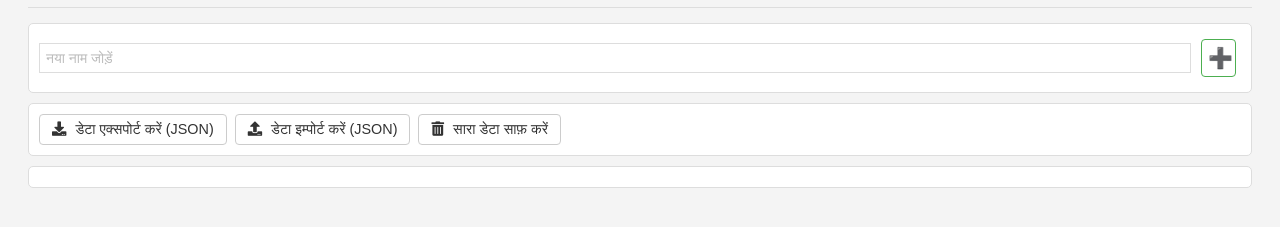
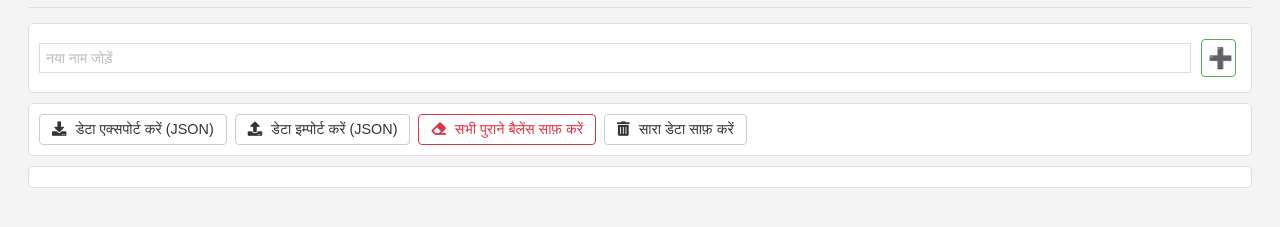
Before and after one commit to tarikbeg91/Attendance-new, a plain HTML site: page index.html in a window 1280 px wide. Both pictures are taken after a click on the button 1234 px from the left and 42 px from the top of the page. Shown: the part 59-286 px from the top of the page. Drawn offline with nearby package versions, Linux system fonts and the light colour scheme.

Commit message:
Update index.html

```diff
--- a/index.html
+++ b/index.html
@@ -415,6 +415,11 @@
         html.dark #archiveUserBtn.reactivate-style { border-color:var(--warning-color-dark); color:var(--warning-color-dark); }
         html.dark #archiveUserBtn.reactivate-style:hover { background-color:var(--warning-color-dark); color:var(--reminder-text); }
 
+        #clearAllBalancesBtn { border-color: var(--danger-color); color: var(--danger-color); }
+        #clearAllBalancesBtn:hover { background-color: var(--danger-color); color: white; }
+        html.dark #clearAllBalancesBtn { border-color:var(--danger-color-dark); color:var(--danger-color-dark); }
+        html.dark #clearAllBalancesBtn:hover { background-color:var(--danger-color-dark); color:var(--background-color); }
+
         .modal { display: none; position: fixed; z-index: 1000; left: 0; top: 0; width: 100%; height: 100%; overflow: auto; background-color: rgba(0,0,0,0.4); }
         .modal-content { background-color: var(--container-bg-color); margin: 10% auto; padding: 20px; border: 1px solid var(--border-color); border-radius: 8px; width: 90%; max-width: 500px; box-shadow: 0 4px 8px rgba(0,0,0,0.2); }
         .modal-header { display: flex; justify-content: space-between; align-items: center; border-bottom: 1px solid var(--border-color); padding-bottom: 10px; margin-bottom: 10px; }
@@ -626,6 +631,9 @@
             <i class="fas fa-upload"></i> <span data-translate-key="importData">Import Data (JSON)</span>
         </button>
         <input type="file" id="importFileInput" accept=".json" onchange="handleFileUpload(event)" style="display:none;">
+        <button id="clearAllBalancesBtn" onclick="clearAllCarriedBalances()">
+            <i class="fas fa-eraser"></i> <span data-translate-key="clearAllBalances">Clear ALL Carried Balances</span>
+        </button>
         <button id="clearDataBtn" onclick="clearAllData()" >
             <i class="fas fa-trash-alt"></i> <span data-translate-key="clearAllData">Clear All Data</span>
         </button>
@@ -818,6 +826,9 @@
                  alertPaymentDateRequired: "Please select a date for the payment.",
                  carriedOverBalanceFromPrevMonth: "Carried Over Balance (from Previous Month): {amount}",
                  carriedOverBalanceFromPrevPeriod: "Carried Over Balance (from 1-15 Period): {amount}",
+                 clearAllBalances: "Clear ALL Carried Balances",
+                 confirmClearBalances: "Are you sure? This will reset the 'Carried Over Balance' to 0 for ALL users and ALL past months. This cannot be undone.",
+                 alertBalancesCleared: "All carried over balances have been cleared successfully!"
             },
              'hi': {
                 appTitle: "हाज़िरी ट्रैकर", hideShowNames: "नाम छिपाएँ/दिखाएँ", dataManagement: "डेटा प्रबंधन",
@@ -898,6 +909,9 @@
                  alertPaymentDateRequired: "कृपया भुगतान के लिए एक तारीख चुनें।",
                  carriedOverBalanceFromPrevMonth: "लाया गया बैलेंस (पिछले महीने से): {amount}",
                  carriedOverBalanceFromPrevPeriod: "लाया गया बैलेंस (1-15 अवधि से): {amount}",
+                 clearAllBalances: "सभी पुराने बैलेंस साफ़ करें",
+                 confirmClearBalances: "क्या आप निश्चित हैं? यह सभी यूज़र्स के सभी पिछले महीनों के 'लाए गए बैलेंस' को 0 पर सेट कर देगा। यह क्रिया पूर्ववत नहीं की जा सकती।",
+                 alertBalancesCleared: "सभी लाए गए बैलेंस सफलतापूर्वक साफ़ कर दिए गए हैं!"
             }
         };
         let currentLanguage = localStorage.getItem('appLanguage') || 'hi';
@@ -2360,6 +2374,27 @@
             } else menu.style.display = 'none';
         }
 
+        function clearAllCarriedBalances() {
+            if (!confirm(translate('confirmClearBalances'))) {
+                return;
+            }
+            if (!data || Object.keys(data).length === 0) {
+                return;
+            }
+            for (const userName in data) {
+                if (data[userName].months) {
+                    for (const monthKey in data[userName].months) {
+                        if (data[userName].months[monthKey]) {
+                            data[userName].months[monthKey].carriedOverBalance = 0;
+                        }
+                    }
+                }
+            }
+            saveData();
+            alert(translate('alertBalancesCleared'));
+            fullRender();
+        }
+
         function clearAllData() {
             if(confirm(translate('confirmClearData'))){
                 if(renderTimeout) clearTimeout(renderTimeout);
@@ -2573,4 +2608,4 @@
         });
     </script>
 </body>
-</html>
+    </html>
```
